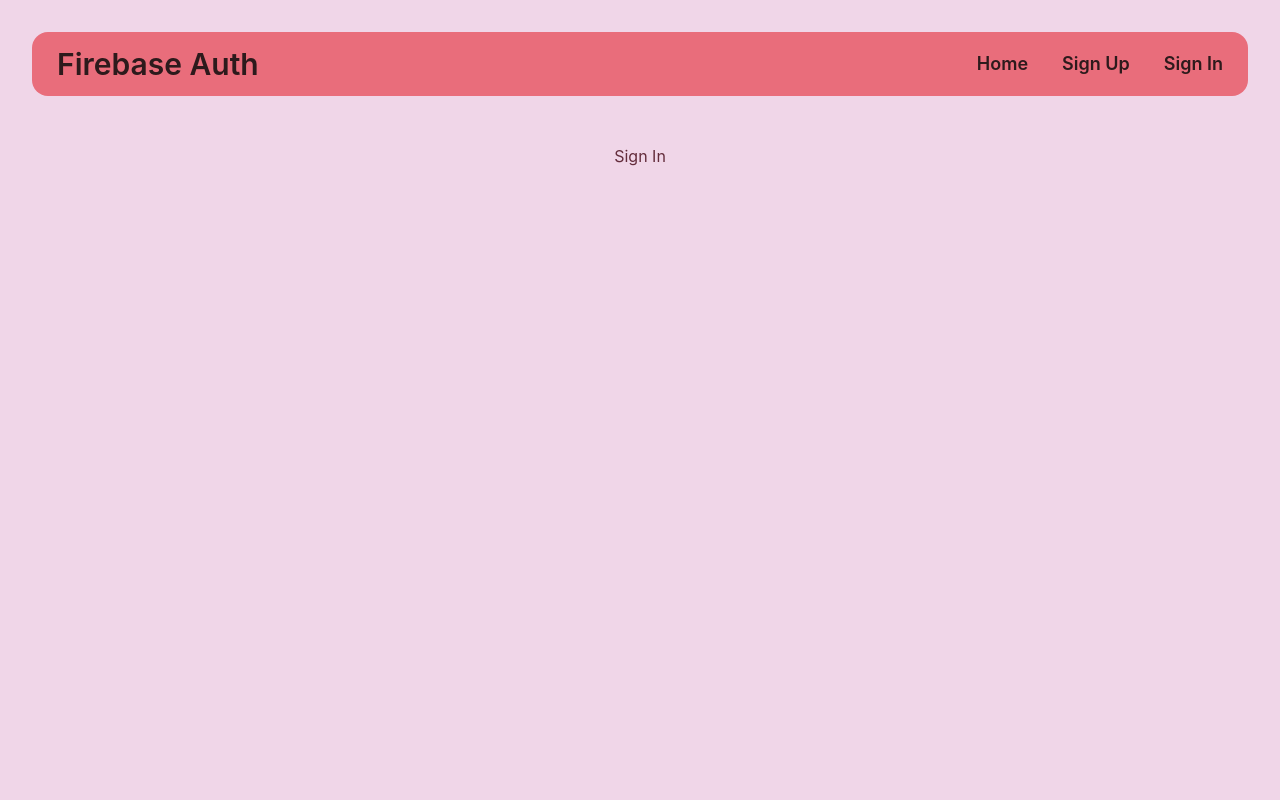
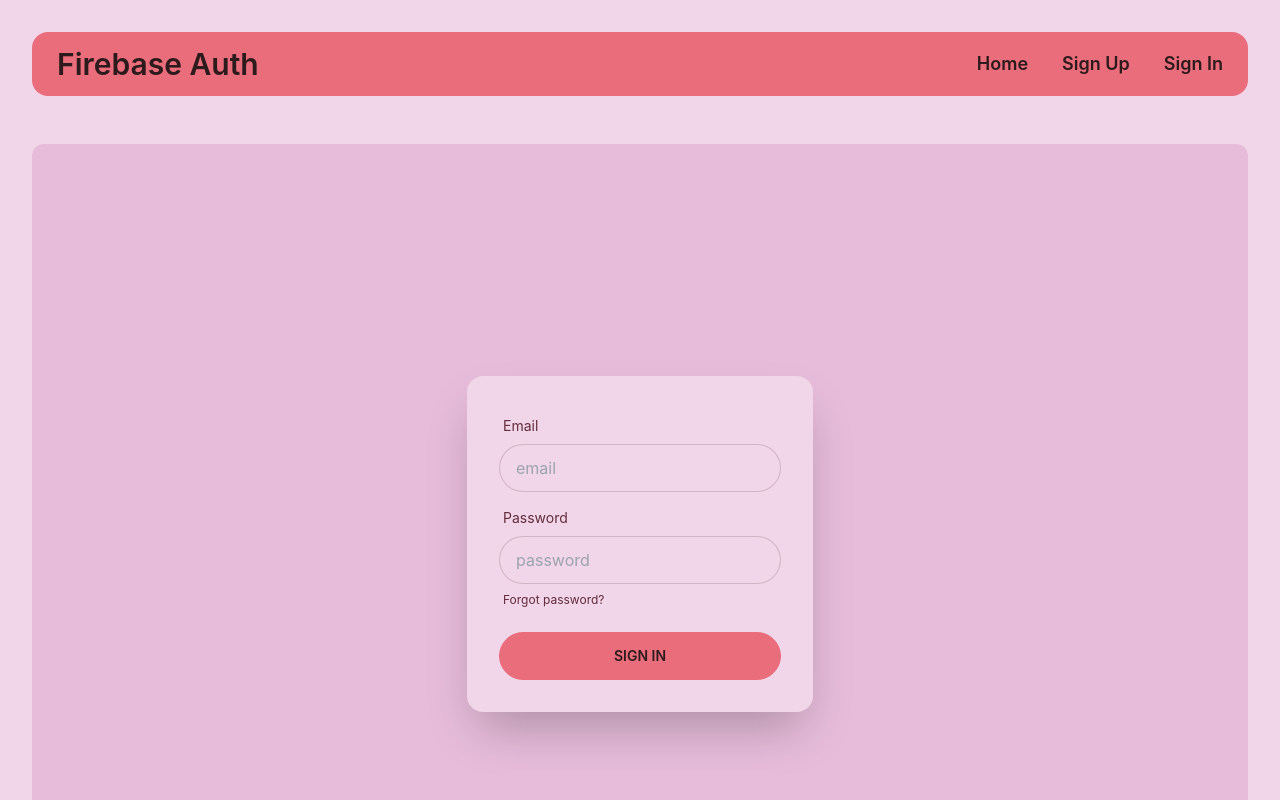
Before and after one commit to nurealammiaji/firebase-auth, a React (Vite) app: page /sign-in in a window 1280 px wide. Shown: the top 800 px of the page. Built offline with nearby package versions, Linux system fonts and the light colour scheme.

Commit message:
new component added

```diff
--- /dev/null
+++ b/src/components/Forgot/Forgot.jsx
@@ -0,0 +1,11 @@
+
+
+const Forgot = () => {
+    return (
+        <div>
+            <br /><br />
+        </div>
+    );
+};
+
+export default Forgot;
--- a/src/components/SignIn/SignIn.jsx
+++ b/src/components/SignIn/SignIn.jsx
@@ -1,11 +1,35 @@
+import { Link } from "react-router-dom";
 
 
 const SignIn = () => {
     return (
         <div>
             <br /><br />
-            <div className="rounded-2xl">
-                <h3>Sign In</h3>
+            <div className="min-h-screen hero bg-base-200 rounded-xl">
+                <div className="hero-content">
+                    <div className="w-full max-w-sm shadow-2xl card bg-base-100">
+                        <form className="card-body">
+                            <div className="form-control">
+                                <label className="label">
+                                    <span className="label-text">Email</span>
+                                </label>
+                                <input type="text" name="email" placeholder="email" className="input input-bordered" />
+                            </div>
+                            <div className="form-control">
+                                <label className="label">
+                                    <span className="label-text">Password</span>
+                                </label>
+                                <input type="password" name="password" placeholder="password" className="input input-bordered" />
+                                <label className="label">
+                                    <Link to="/forgot" className="label-text-alt link link-hover">Forgot password?</Link>
+                                </label>
+                            </div>
+                            <div className="mt-2 form-control">
+                                <button type="submit" className="btn btn-primary">Sign In</button>
+                            </div>
+                        </form>
+                    </div>
+                </div>
             </div>
         </div>
     );
--- a/src/components/SignUp/SignUp.jsx
+++ b/src/components/SignUp/SignUp.jsx
@@ -1,11 +1,41 @@
+import { Link } from "react-router-dom";
 
 
 const SignUp = () => {
     return (
         <div>
             <br /><br />
-            <div className="rounded-2xl">
-                <h3>Sign Up</h3>
+            <div className="min-h-screen hero bg-base-200 rounded-xl">
+                <div className="hero-content">
+                    <div className="w-full max-w-sm shadow-2xl card bg-base-100">
+                        <form className="card-body">
+                        <div className="form-control">
+                                <label className="label">
+                                    <span className="label-text">Name</span>
+                                </label>
+                                <input type="text" name="name" placeholder="name" className="input input-bordered" />
+                            </div>
+                            <div className="form-control">
+                                <label className="label">
+                                    <span className="label-text">Email</span>
+                                </label>
+                                <input type="text" name="email" placeholder="email" className="input input-bordered" />
+                            </div>
+                            <div className="form-control">
+                                <label className="label">
+                                    <span className="label-text">Password</span>
+                                </label>
+                                <input type="password" name="password" placeholder="password" className="input input-bordered" />
+                                <label className="label">
+                                    <Link to="/sign-in" className="label-text-alt link link-hover">Have Account?</Link>
+                                </label>
+                            </div>
+                            <div className="mt-6 form-control">
+                                <button type="submit" className="btn btn-primary">Sign Up</button>
+                            </div>
+                        </form>
+                    </div>
+                </div>
             </div>
         </div>
     );
--- a/src/main.jsx
+++ b/src/main.jsx
@@ -10,6 +10,7 @@
 import Home from './components/Home/Home.jsx';
 import SignUp from './components/SignUp/SignUp';
 import SignIn from './components/SignIn/SignIn';
+import Forgot from './components/Forgot/Forgot.jsx';
 
 const router = createBrowserRouter([
   {
@@ -28,6 +29,10 @@
       {
         path: "sign-in",
         element: <SignIn></SignIn>
+      },
+      {
+        path: "forgot",
+        element: <Forgot></Forgot>
       }
     ]
   }
```
